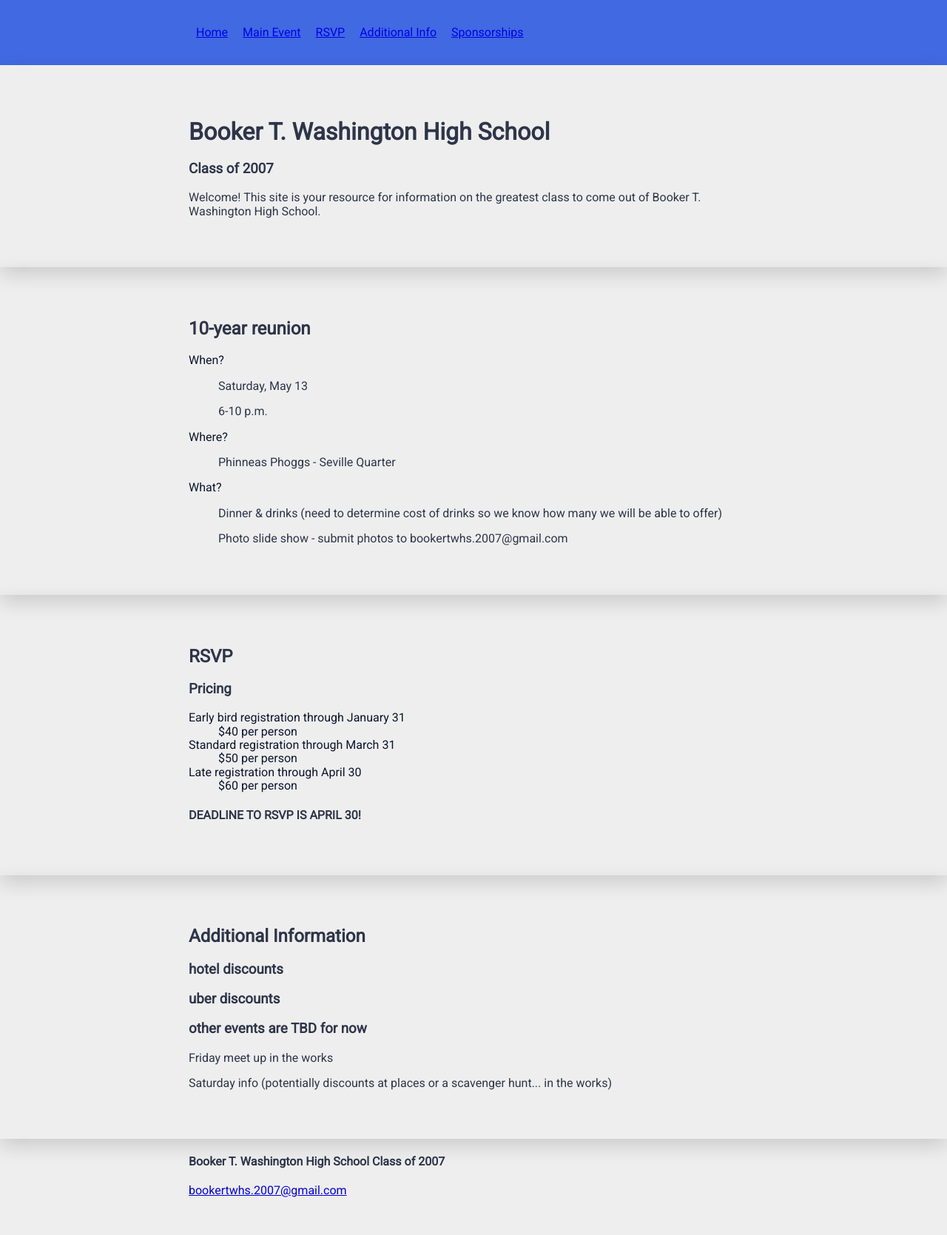
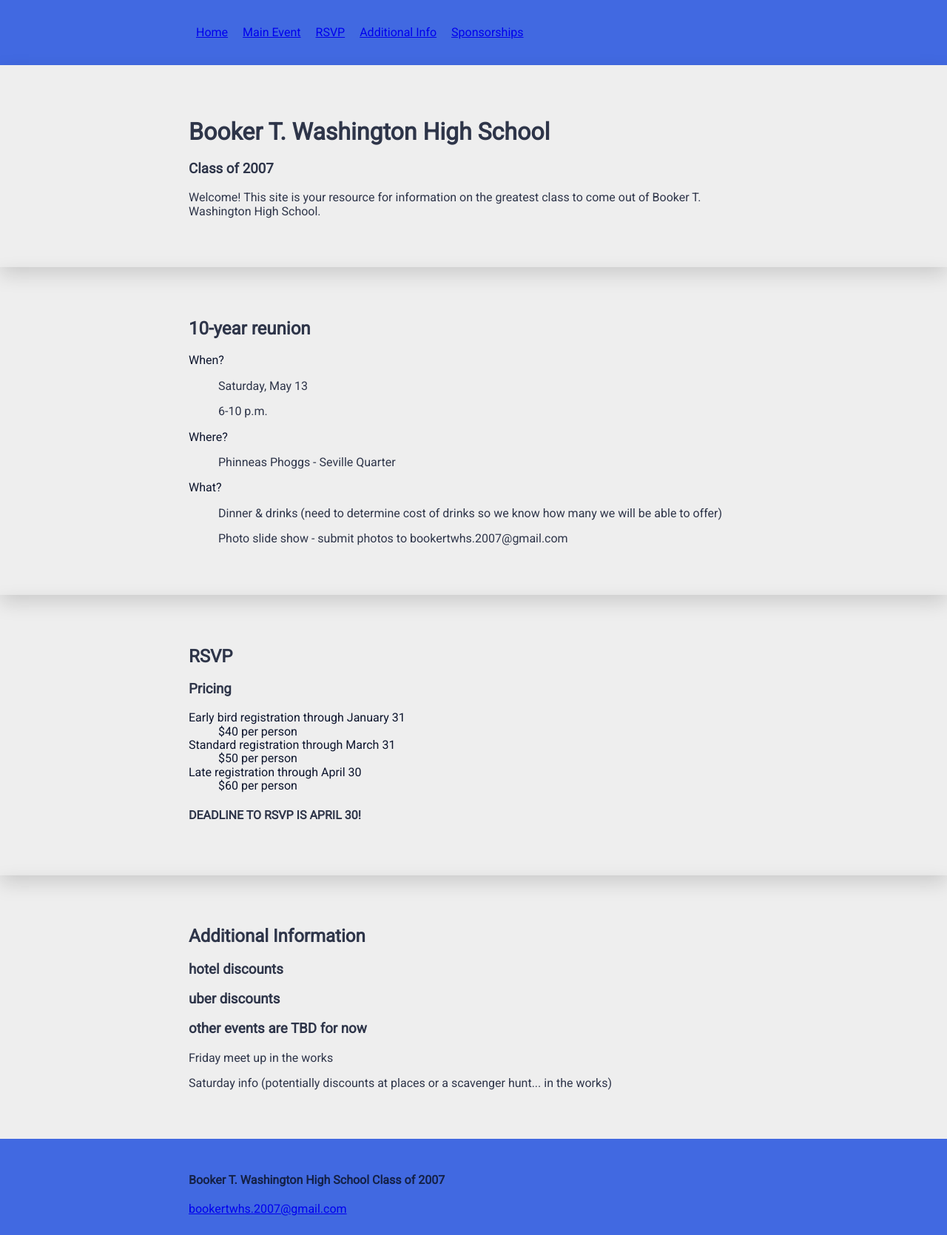
Before and after one commit to bookertwhs2007/bookertwhs, a Jekyll site: the page built from index.html, in a window 1280 px wide. Shown: the whole page at 74% size. Built offline with Jekyll 4.4.1, drawn with Linux system fonts in a browser that asks for light colours; nearby versions of some CDN libraries; before the commit the page ends 1619 px from its top, so only the background shows below that.

Commit message:
style the footer

```diff
--- a/_includes/footer.html
+++ b/_includes/footer.html
@@ -1,4 +1,4 @@
-<footer>
+<footer class="footer">
   <div class="container">
     <h4>
       {{site.title}}
--- /dev/null
+++ b/_scss/components/_footer.scss
@@ -0,0 +1,4 @@
+.footer {
+  background-color: $blue;
+  padding: 25px 0;
+}
--- a/css/main.scss
+++ b/css/main.scss
@@ -28,6 +28,7 @@ body {
 // components - specific UI components. This is where majority of our work takes
 // place and our UI components are often composed of Objects and Components.
 @import "components/header";
+@import "components/footer";
 @import "components/section";
 
 // trumps - utilities and helper classes with ability to override anything which
```
